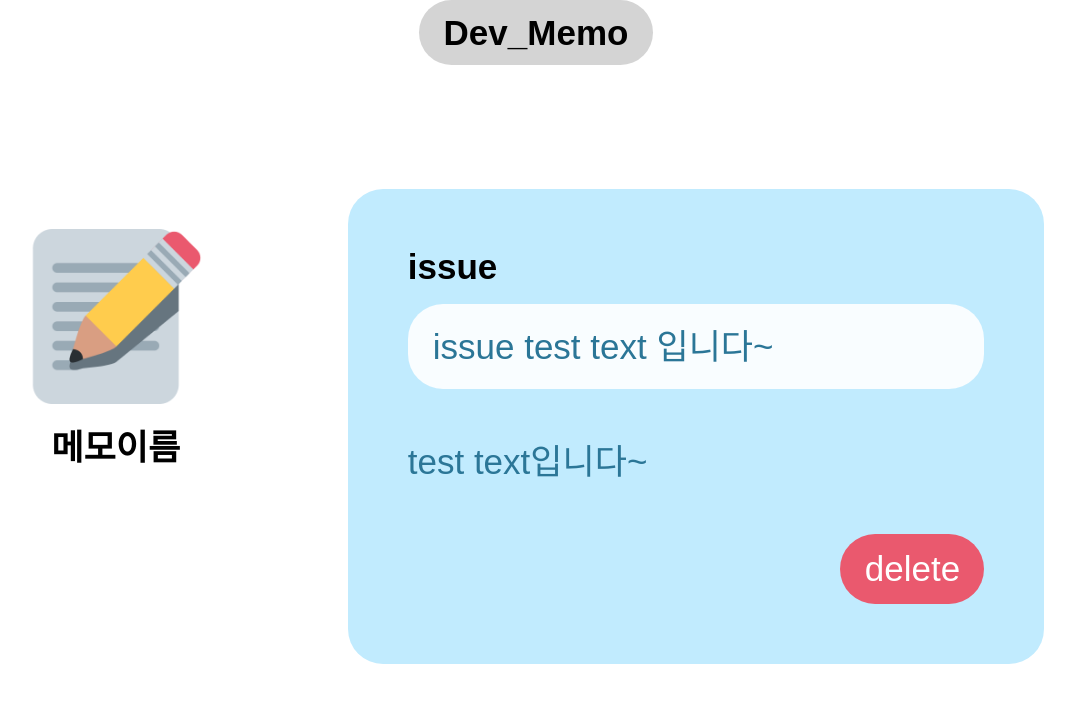
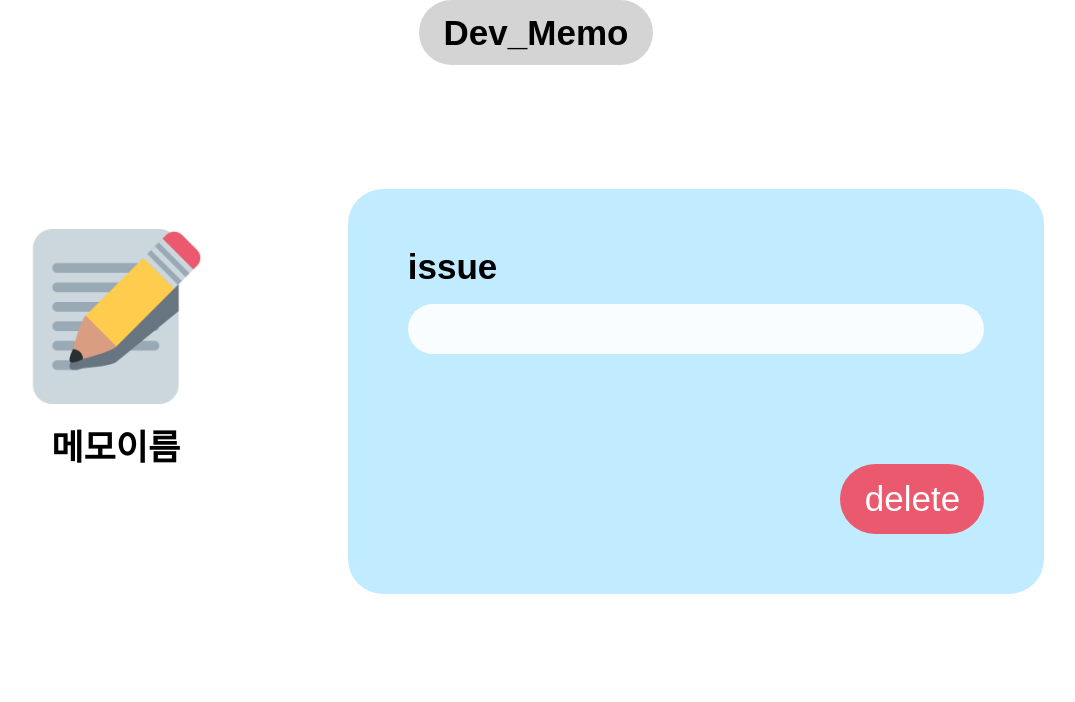
Before and after one commit to 24-Summer-Open-Source-SW/devo, a React (Create React App) app: page /detailedmemo in a window 1280 px wide. Shown: the top 702 px of the page, without its empty margins (104-1179 px from the left). Built offline with nearby package versions, Linux system fonts and the light colour scheme.

Commit message:
docs : detailedMemo
props 수정

```diff
--- a/src/components/detailedMemo/MemoContent.js
+++ b/src/components/detailedMemo/MemoContent.js
@@ -8,12 +8,12 @@ const Content=styled.div`
   color: #2B7697;
   font-size: 35px;
 `;
-function MemoContent({ content }){
+function MemoContent({ memoContent }){
 
     return(
         <>
             <Content>
-                {content}
+                {memoContent}
             </Content>
         </>
     )
--- a/src/components/detailedMemo/MemoIssue.js
+++ b/src/components/detailedMemo/MemoIssue.js
@@ -8,12 +8,12 @@ const Content=styled.div`
   border-radius: 35px;
 `;
 
-function MemoIssue({content}){
+function MemoIssue({issueContent}){
 
     return(
         <>
             <Content>
-                {content}
+                {issueContent}
             </Content>
         </>
     )
```
